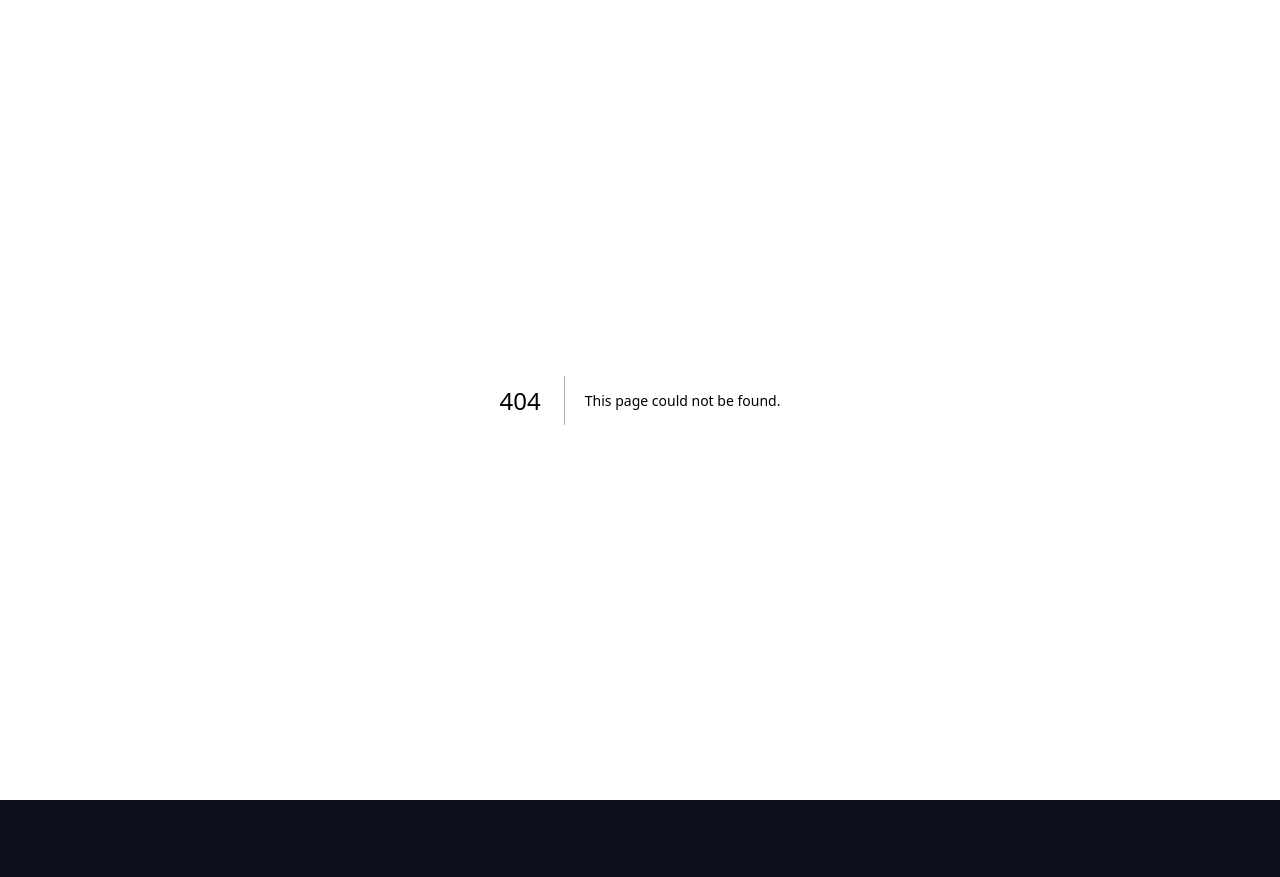
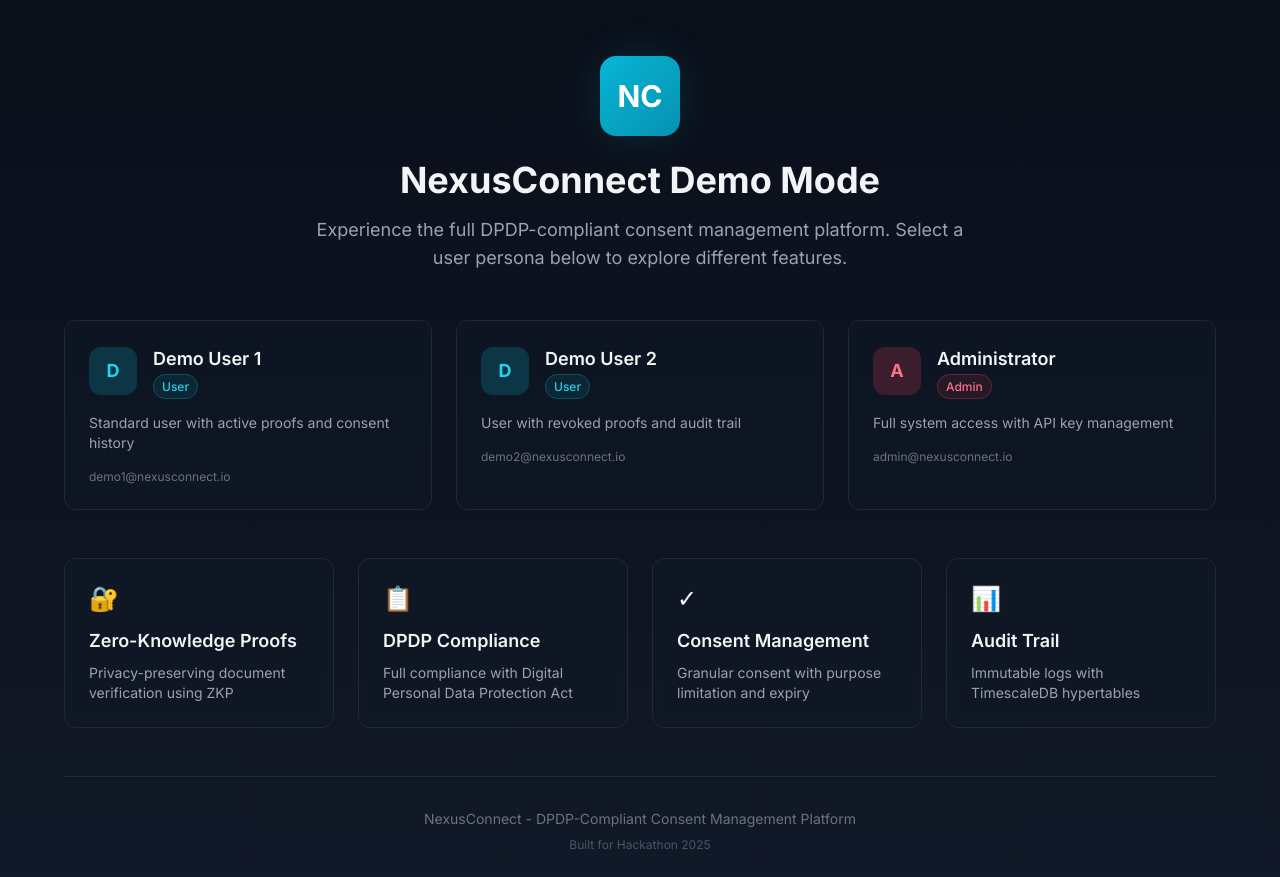
Before and after one commit to Shukl-amber/HackRBU_NexusLock_HackNagpur, a Next.js app in the folder client/: page /demo in a window 1280 px wide. Before the commit this address had no page. Before the commit the page ends 800 px from the top, so only its background shows below. Built offline with nearby package versions, Linux system fonts and the light colour scheme.

Commit message:
feat(demo): add demo mode page and seed script for hackathon presentation

```diff
--- /dev/null
+++ b/client/app/demo/page.tsx
@@ -0,0 +1,218 @@
+"use client";
+
+import { useState } from "react";
+import { useRouter } from "next/navigation";
+import { useToast } from "@/lib/toast-context";
+import { setToken, setStoredUser } from "@/lib/auth";
+
+interface DemoUser {
+  id: string;
+  name: string;
+  email: string;
+  role: string;
+  description: string;
+  token: string;
+}
+
+const demoUsers: DemoUser[] = [
+  {
+    id: "1",
+    name: "Demo User 1",
+    email: "demo1@nexusconnect.io",
+    role: "User",
+    description: "Standard user with active proofs and consent history",
+    token: "eyJhbGciOiJIUzI1NiIsInR5cCI6IkpXVCJ9.eyJzdWIiOiIxIiwiZW1haWwiOiJkZW1vMUBuZXh1c2Nvbm5lY3QuaW8iLCJleHAiOjE3NzA1MzQ1ODB9.demo1",
+  },
+  {
+    id: "2",
+    name: "Demo User 2",
+    email: "demo2@nexusconnect.io",
+    role: "User",
+    description: "User with revoked proofs and audit trail",
+    token: "eyJhbGciOiJIUzI1NiIsInR5cCI6IkpXVCJ9.eyJzdWIiOiIyIiwiZW1haWwiOiJkZW1vMkBuZXh1c2Nvbm5lY3QuaW8iLCJleHAiOjE3NzA1MzQ1ODB9.demo2",
+  },
+  {
+    id: "admin",
+    name: "Administrator",
+    email: "admin@nexusconnect.io",
+    role: "Admin",
+    description: "Full system access with API key management",
+    token: "eyJhbGciOiJIUzI1NiIsInR5cCI6IkpXVCJ9.eyJzdWIiOiJhZG1pbiIsImVtYWlsIjoiYWRtaW5AbmV4dXNjb25uZWN0LmlvIiwiaXNfYWRtaW4iOnRydWUsImV4cCI6MTc3MDUzNDU4MH0.admin",
+  },
+];
+
+export default function DemoPage() {
+  const router = useRouter();
+  const toast = useToast();
+  const [selectedUser, setSelectedUser] = useState<DemoUser | null>(null);
+  const [isLoading, setIsLoading] = useState(false);
+
+  const handleLogin = async (user: DemoUser) => {
+    setIsLoading(true);
+    try {
+      // Store token and user data
+      setToken(user.token);
+      setStoredUser({
+        id: user.id,
+        email: user.email,
+        name: user.name,
+        created_at: new Date().toISOString(),
+      });
+
+      toast.success(`Logged in as ${user.name}`);
+
+      // Redirect based on role
+      if (user.role === "Admin") {
+        router.push("/admin/dashboard");
+      } else {
+        router.push("/dashboard");
+      }
+    } catch (error) {
+      toast.error("Failed to login. Please try again.");
+    } finally {
+      setIsLoading(false);
+    }
+  };
+
+  return (
+    <div className="min-h-screen bg-gradient-dark p-6">
+      <div className="max-w-6xl mx-auto">
+        {/* Header */}
+        <div className="text-center mb-12 pt-8">
+          <div className="w-20 h-20 bg-gradient-to-br from-cyan-500 to-cyan-600 rounded-2xl flex items-center justify-center mx-auto mb-6 glow-cyan">
+            <span className="text-white font-bold text-3xl">NC</span>
+          </div>
+          <h1 className="text-4xl font-bold text-gray-100 mb-4">
+            NexusConnect Demo Mode
+          </h1>
+          <p className="text-gray-400 text-lg max-w-2xl mx-auto">
+            Experience the full DPDP-compliant consent management platform.
+            Select a user persona below to explore different features.
+          </p>
+        </div>
+
+        {/* Demo Users Grid */}
+        <div className="grid md:grid-cols-3 gap-6 mb-12">
+          {demoUsers.map((user) => (
+            <div
+              key={user.id}
+              onClick={() => setSelectedUser(user)}
+              className={`card-hover p-6 cursor-pointer transition-all duration-200 ${
+                selectedUser?.id === user.id
+                  ? "border-cyan-500 bg-cyan-500/10"
+                  : ""
+              }`}
+            >
+              <div className="flex items-center gap-4 mb-4">
+                <div
+                  className={`w-12 h-12 rounded-xl flex items-center justify-center ${
+                    user.role === "Admin"
+                      ? "bg-rose-500/20 text-rose-400"
+                      : "bg-cyan-500/20 text-cyan-400"
+                  }`}
+                >
+                  <span className="font-bold text-lg">
+                    {user.name.charAt(0)}
+                  </span>
+                </div>
+                <div>
+                  <h3 className="text-lg font-semibold text-gray-100">
+                    {user.name}
+                  </h3>
+                  <span
+                    className={`text-xs font-medium px-2 py-1 rounded-full ${
+                      user.role === "Admin"
+                        ? "bg-rose-500/10 text-rose-400 border border-rose-500/30"
+                        : "bg-cyan-500/10 text-cyan-400 border border-cyan-500/30"
+                    }`}
+                  >
+                    {user.role}
+                  </span>
+                </div>
+              </div>
+              <p className="text-gray-400 text-sm mb-4">{user.description}</p>
+              <div className="text-xs text-gray-500">{user.email}</div>
+            </div>
+          ))}
+        </div>
+
+        {/* Selected User Action */}
+        {selectedUser && (
+          <div className="card p-8 mb-12 animate-slideUp">
+            <div className="flex flex-col md:flex-row items-center justify-between gap-6">
+              <div>
+                <h2 className="text-2xl font-bold text-gray-100 mb-2">
+                  Login as {selectedUser.name}
+                </h2>
+                <p className="text-gray-400">
+                  You will be logged in as a {selectedUser.role.toLowerCase()} user.
+                  {selectedUser.role === "Admin"
+                    ? " Access the admin panel to manage API keys and view system health."
+                    : " Access the dashboard to manage proofs and view consent history."}
+                </p>
+              </div>
+              <button
+                onClick={() => handleLogin(selectedUser)}
+                disabled={isLoading}
+                className="btn-primary min-w-[200px] flex items-center justify-center gap-2"
+              >
+                {isLoading ? (
+                  <>
+                    <span className="w-5 h-5 border-2 border-white/30 border-t-white rounded-full animate-spin" />
+                    Logging in...
+                  </>
+                ) : (
+                  <>Enter as {selectedUser.name}</>
+                )}
+              </button>
+            </div>
+          </div>
+        )}
+
+        {/* Features Overview */}
+        <div className="grid md:grid-cols-2 lg:grid-cols-4 gap-6">
+          {[
+            {
+              title: "Zero-Knowledge Proofs",
+              description: "Privacy-preserving document verification using ZKP",
+              icon: "🔐",
+            },
+            {
+              title: "DPDP Compliance",
+              description: "Full compliance with Digital Personal Data Protection Act",
+              icon: "📋",
+            },
+            {
+              title: "Consent Management",
+              description: "Granular consent with purpose limitation and expiry",
+              icon: "✓",
+            },
+            {
+              title: "Audit Trail",
+              description: "Immutable logs with TimescaleDB hypertables",
+              icon: "📊",
+            },
+          ].map((feature, idx) => (
+            <div key={idx} className="card p-6">
+              <div className="text-2xl mb-3">{feature.icon}</div>
+              <h3 className="text-lg font-semibold text-gray-100 mb-2">
+                {feature.title}
+              </h3>
+              <p className="text-gray-400 text-sm">{feature.description}</p>
+            </div>
+          ))}
+        </div>
+
+        {/* Footer */}
+        <div className="text-center mt-12 pt-8 border-t border-gray-800">
+          <p className="text-gray-500 text-sm">
+            NexusConnect - DPDP-Compliant Consent Management Platform
+          </p>
+          <p className="text-gray-600 text-xs mt-2">
+            Built for Hackathon 2025
+          </p>
+        </div>
+      </div>
+    </div>
+  );
+}
```
Also changed, not shown: 1 other file (tests, documents, lock files or other folders).
